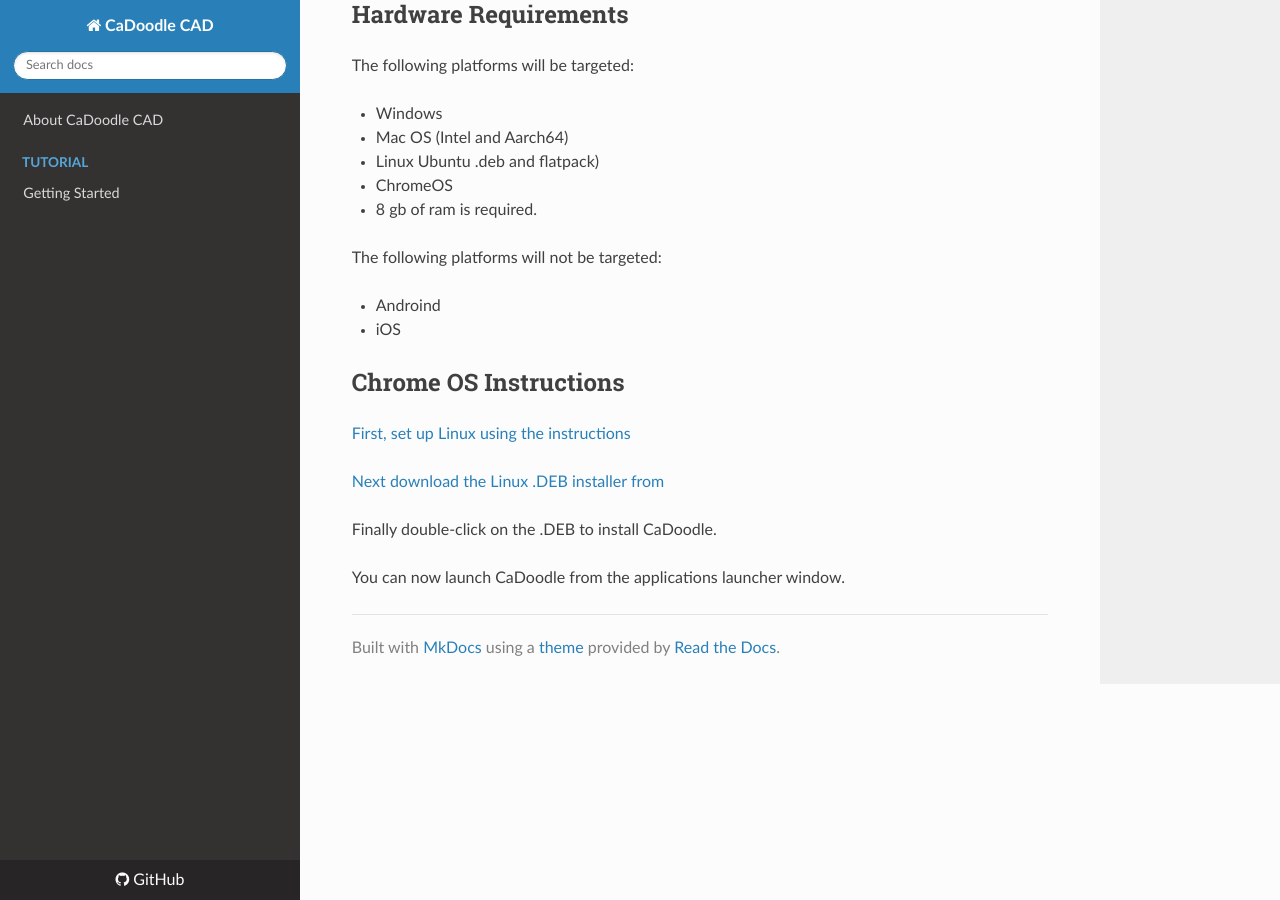
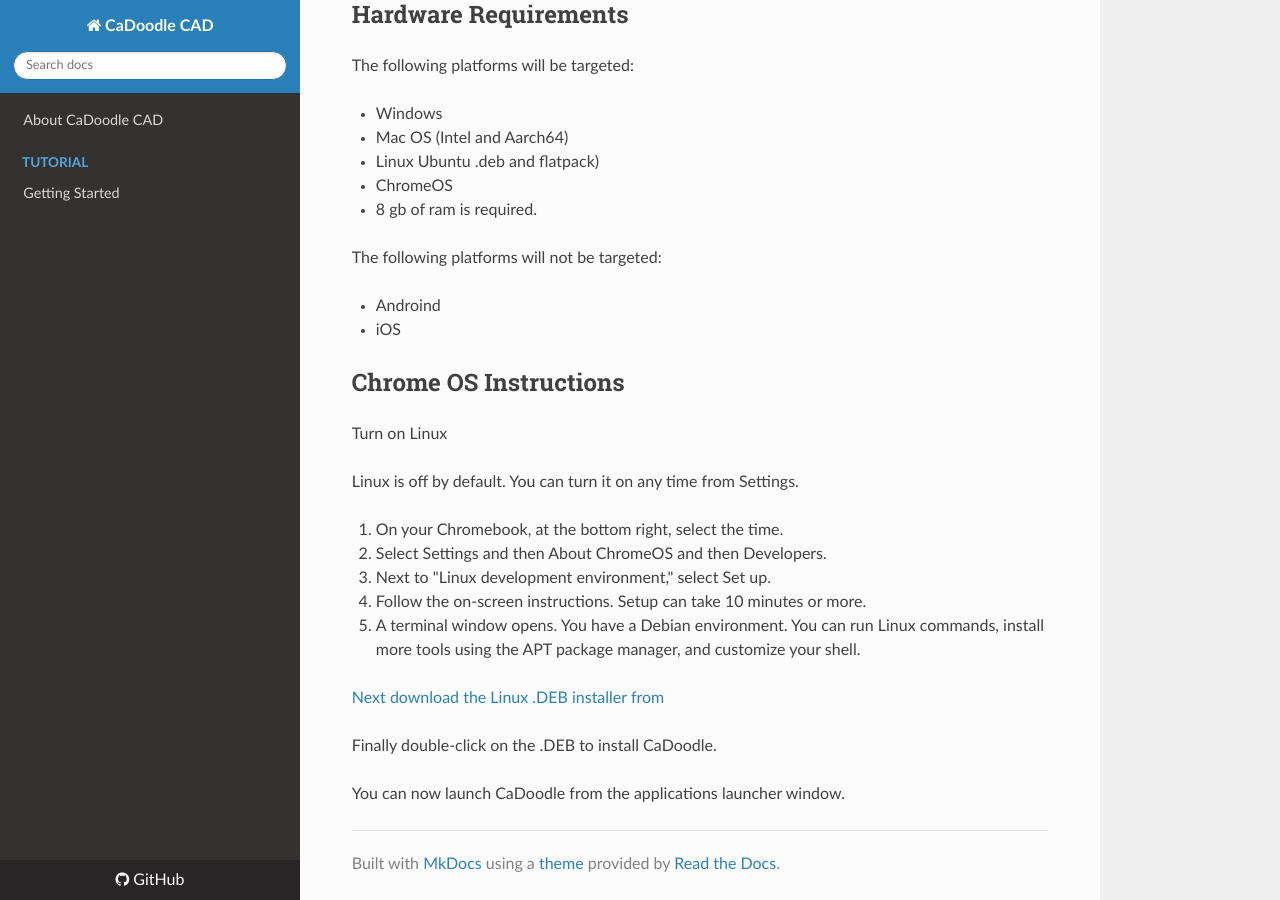
Before and after one commit to CaDoodleWebsite/cadoodlecad.github.io, an MkDocs documentation site: the page built from docs/docs/tutorial/history.md, in a window 1280 px wide and 900 px high, scrolled down 1646 px. Built offline with MkDocs 1.6.1, drawn with Linux system fonts in a browser that asks for light colours; nearby versions of some CDN libraries.

Commit message:
Adding chromeos to landing

```diff
--- a/docs/docs/tutorial/history.md
+++ b/docs/docs/tutorial/history.md
@@ -66,7 +66,20 @@
 
 ## Chrome OS Instructions
 
-[First, set up Linux using the instructions ](https://support.google.com/chromebook/answer/9145439?hl=en)
+Turn on Linux
+
+Linux is off by default. You can turn it on any time from Settings.
+
+1.    On your Chromebook, at the bottom right, select the time.
+
+2.    Select Settings and then About ChromeOS and then Developers.
+
+3.    Next to "Linux development environment," select Set up.
+
+4.    Follow the on-screen instructions. Setup can take 10 minutes or more.
+
+5.    A terminal window opens. You have a Debian environment. You can run Linux commands, install more tools using the APT package manager, and customize your shell.
+
 
 [Next download the Linux .DEB installer from  ](https://github.com/CommonWealthRobotics/CaDoodle/releases)
 
```
